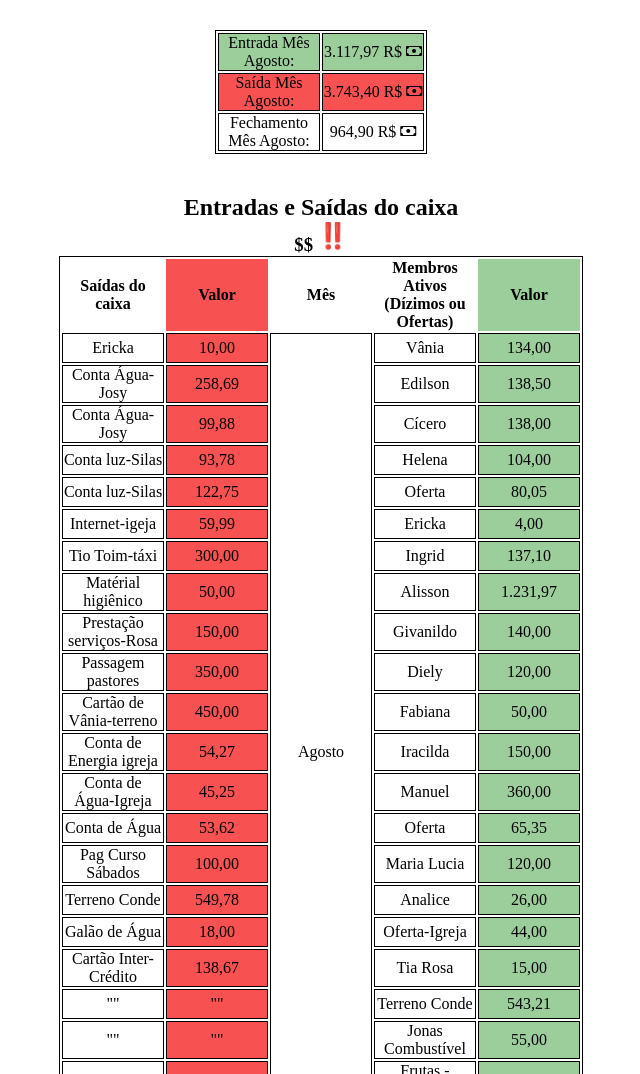
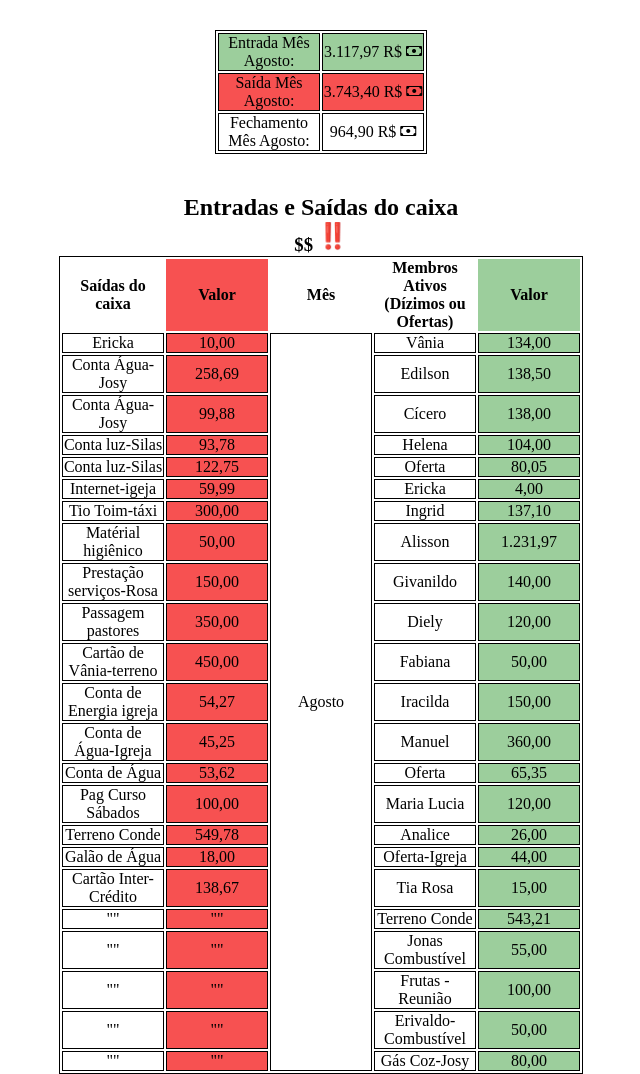
Before and after one commit to Edyylson/agosto01, a plain HTML site: page index.html in a window 1280 px wide. Shown: the top 1074 px of the page, without its empty margins (319-959 px from the left). Drawn offline with nearby package versions, Linux system fonts and the light colour scheme.

Commit message:
atualizar

```diff
--- a/style.css
+++ b/style.css
@@ -30,10 +30,6 @@ td {
   width: 100px;
 }
 
-.linha {
-  height: 30px;
-  width: 400px;
-}
 
 caption {
   margin-top: 20px;
```
